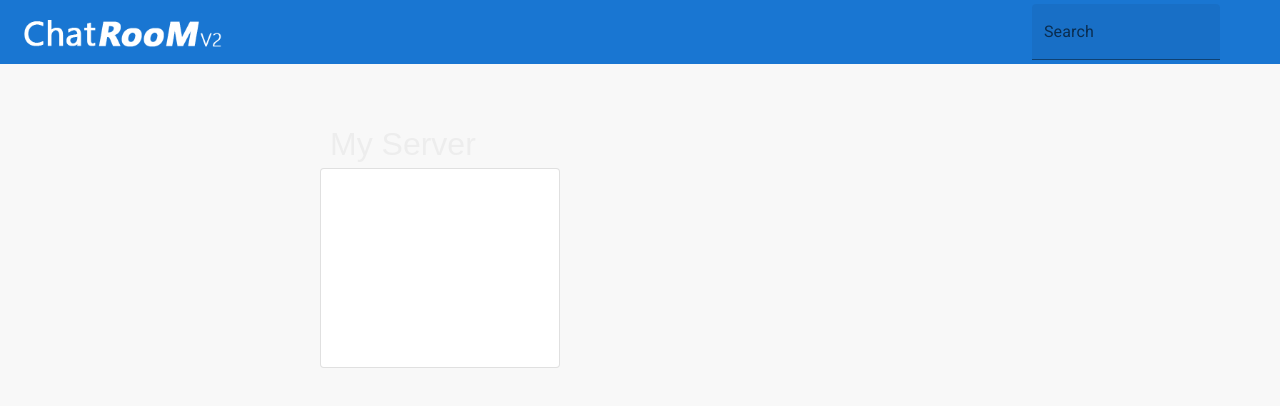
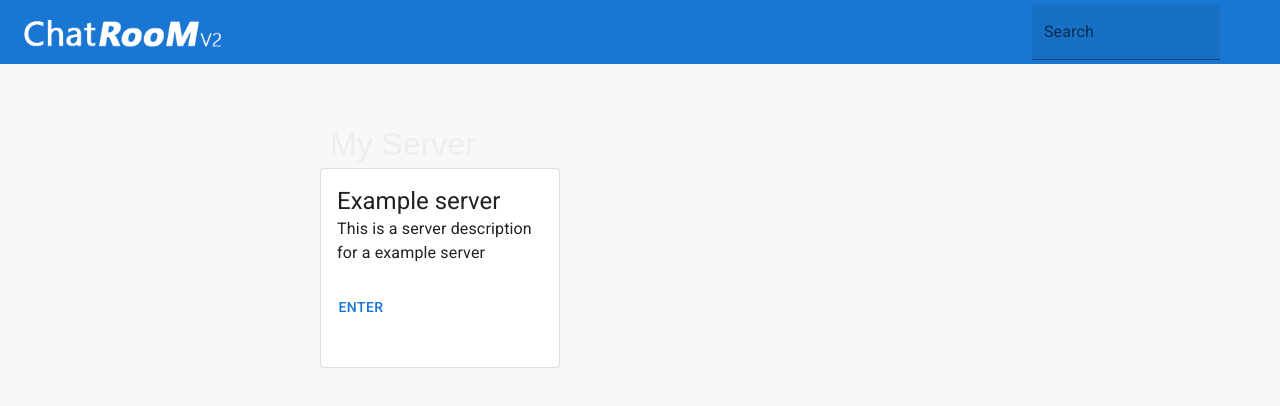
Before and after one commit to pdnode-team/ChatRooM, a Next.js app: page / in a window 1280 px wide. Shown: the top 406 px of the page. Built offline with nearby package versions, Linux system fonts and the light colour scheme; some icons are missing.

Commit message:
completed server card

```diff
--- a/app/page.tsx
+++ b/app/page.tsx
@@ -3,6 +3,7 @@
 import * as React from 'react';
 import AccountCircleIcon from '@mui/icons-material/AccountCircle';
 import Box from '@mui/material/Box';
+import Button from '@mui/material/Button';
 import { createTheme, ThemeProvider } from '@mui/material/styles';
 import Card from '@mui/material/Card';
 import CardContent from '@mui/material/CardContent';
@@ -16,6 +17,7 @@ import '@fontsource/roboto/300.css';
 import '@fontsource/roboto/400.css';
 import '@fontsource/roboto/500.css';
 import '@fontsource/roboto/700.css';
+import { CardActions, Typography } from '@mui/material';
 
 //别管这是干啥的，把要添加的新颜色写在这里面就行
 declare module '@mui/material/styles' {
@@ -60,7 +62,12 @@ export default function Home() {
         <a style={{fontSize: '4vh', marginLeft: '10px'}}>My Server</a>
         <Card className='my-server-card' variant='outlined'>
           <CardContent>
+            <Typography variant='h5'>Example server</Typography>
+            <Typography>This is a server description for a example server</Typography>
           </CardContent>
+          <CardActions>
+            <Button variant='text'>Enter</Button>
+          </CardActions>
         </Card>
       </div>
     </ThemeProvider>
```
